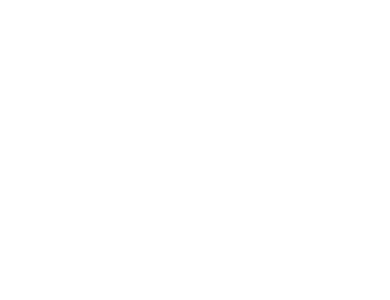
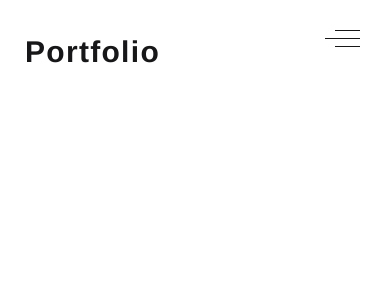
Before and after one commit to APerez89/myportfolio, a Vue app: page /portfolio in a window 390 px wide. Shown: the top 300 px of the page. Built offline with nearby package versions, Linux system fonts and the light colour scheme.

Commit message:
portfolio info

```diff
--- a/src/App.vue
+++ b/src/App.vue
@@ -28,6 +28,8 @@ export default {
   font-family: 'Avenir', Helvetica, Arial, sans-serif;
   -webkit-font-smoothing: antialiased;
   -moz-osx-font-smoothing: grayscale;
+  line-height: 24px;
+  letter-spacing: 1.3px;
   color: #fff;
 }
 </style>
--- /dev/null
+++ b/src/api/portfolio.js
@@ -0,0 +1,36 @@
+const jobs = [
+  {
+    id: 1,
+    title: 'Shoe La-La',
+    info:
+      'Lorem ipsum dolor sit amet consectetur adipisicing elit. Et, laborum blanditiis. Illum nostrum, non quod in tenetur eum suscipit facilis ipsum aperiam magnam alias, minima impedit placeat maiores minus officia!',
+    img_url: 'boat.jpg',
+  },
+  {
+    id: 2,
+    title: 'Shoe La-La',
+    info:
+      'Lorem ipsum dolor sit amet consectetur adipisicing elit. Et, laborum blanditiis. Illum nostrum, non quod in tenetur eum suscipit facilis ipsum aperiam magnam alias, minima impedit placeat maiores minus officia!',
+    img_url: 'boat.jpg',
+  },
+  {
+    id: 3,
+    title: 'Shoe La-La',
+    info:
+      'Lorem ipsum dolor sit amet consectetur adipisicing elit. Et, laborum blanditiis. Illum nostrum, non quod in tenetur eum suscipit facilis ipsum aperiam magnam alias, minima impedit placeat maiores minus officia!',
+    img_url: 'boat.jpg',
+  },
+  {
+    id: 4,
+    title: 'Shoe La-La',
+    info:
+      'Lorem ipsum dolor sit amet consectetur adipisicing elit. Et, laborum blanditiis. Illum nostrum, non quod in tenetur eum suscipit facilis ipsum aperiam magnam alias, minima impedit placeat maiores minus officia!',
+    img_url: 'boat.jpg',
+  },
+];
+
+export default {
+  getJobs(cb) {
+    setTimeout(() => cb(jobs), 100);
+  },
+};
--- a/src/components/HamburgerMenu.vue
+++ b/src/components/HamburgerMenu.vue
@@ -15,7 +15,6 @@ export default {
 </script>
 
 <style lang="scss" scoped>
-@media only screen and (max-width: 600px) {
 .hamburger-wrap {
   position: fixed;
   top: 0;
@@ -27,7 +26,11 @@ export default {
     flex-direction: column;
     align-items: flex-end;
     .line {
-        border-bottom: 1px solid #fff;
+      border-bottom: 1px solid #17171a;
+      transition: all 0.3s ease;
+      &:focus {
+        border-color: #fff;
+      }
     }
     .sm-line {
       width: 25px;
@@ -41,5 +44,7 @@ export default {
     }
   }
 }
+
+@media only screen and (max-width: 600px) {
 }
 </style>
--- a/src/components/MainButton.vue
+++ b/src/components/MainButton.vue
@@ -15,7 +15,6 @@ export default {
 </script>
 
 <style lang="scss" scoped>
-@media only screen and (max-width: 600px) {
 .btn-wrap {
   width: 100%;
   display: flex;
@@ -36,5 +35,6 @@ export default {
     letter-spacing: 12px;
   }
 }
+@media only screen and (min-width: 600px) {
 }
 </style>
--- a/src/components/NavMenu.vue
+++ b/src/components/NavMenu.vue
@@ -32,7 +32,6 @@ export default {
 </script>
 
 <style lang="scss" scoped>
-@media only screen and (max-width: 600px) {
 .nav-wrap {
   .mob-nav {
     width: 250px;
@@ -63,5 +62,7 @@ export default {
     display: none;
   }
   }
+
+@media only screen and (max-width: 600px) {
 }
 </style>
--- a/src/views/AboutPage.vue
+++ b/src/views/AboutPage.vue
@@ -2,6 +2,7 @@
   <div class="about-wrap">
     <div class="about">
       <h2>About Me</h2>
+      <!-- eslint-disable -->
       <p>Lorem, ipsum dolor sit amet consectetur adipisicing elit. Accusantium sunt dolores dignissimos illo eligendi repellat, iure sit provident ea voluptatum nihil quod eum, ullam eveniet? Voluptas ut aliquam repellat atque. Lorem ipsum dolor sit amet consectetur adipisicing elit. Error dignissimos eligendi, animi laboriosam vitae tenetur vero fuga optio assumenda iure quos quisquam repudiandae odit in nulla ad obcaecati neque qui.</p>
     </div>
   </div>
@@ -17,7 +18,7 @@ export default {
 .about-wrap {
   width: 100vw;
   height: 100vh;
-  background-color: #0d0e0f;
+  background-color: #e5e7e9;
   display: flex;
   justify-content: center;
   align-items: center;
@@ -26,8 +27,7 @@ export default {
     max-height: 600px;
     margin: 25px;
     padding: 25px;
-    background-color: #fff;
-    color: #0d0e0f;
+    color: #17171a;
     h2 {
       font-size: 40px;
       padding-bottom: 25px;
--- a/src/views/PortfolioPage.vue
+++ b/src/views/PortfolioPage.vue
@@ -1,11 +1,61 @@
 <template>
-  <div class="portfolio-wrap"></div>
+  <div class="portfolio-wrap">
+    <div class="portfolio">
+      <h2>Portfolio</h2>
+      <div class="info-card">
+        <ul>
+          <li v-for="job in jobs" :key="job['.key']">
+            <div class="job-image" :style="`background-image: url(img/${job.img_url})`"></div>
+            <div class="job-info">
+              <span class="job-title">{{ job.title }}</span> <br />
+              <span class="job-info">{{ job.info }}</span>
+            </div>
+          </li>
+        </ul>
+      </div>
+    </div>
+  </div>
 </template>
 
 <script>
+import portfolio from '@/api/portfolio';
+
 export default {
   name: 'PortfolioPage',
+  // namesSpaced: true,
 };
 </script>
 
-<style lang="scss" scoped></style>
+<style lang="scss" scoped>
+.portfolio-wrap {
+  width: 100vw;
+  height: 100vh;
+  display: flex;
+  background-color: #fff;
+  .portfolio {
+    display: flex;
+    flex-direction: column;
+    padding: 25px;
+    h2 {
+      font-size: 30px;
+      color: #17171a;
+      margin: 15px 0;
+    }
+    .info-card {
+      max-width: 500px;
+      // height: 250px;
+      // margin: 25px;
+      border-radius: 5px;
+      box-shadow: 0 2px 12px 0 rgba(0, 0, 0, 0.1);
+      overflow: scroll;
+      color: #17171a;
+      // .top {}
+      // .bottom {
+      //   height: 100px;
+      //   padding: 15px;
+      //   overflow: scroll;
+      // }
+    }
+  }
+}
+</style>
```
Also changed, not shown: src/components/HelloIntro.vue (+3 -7 lines). Lines whose indentation alone changed are shown as unchanged.
